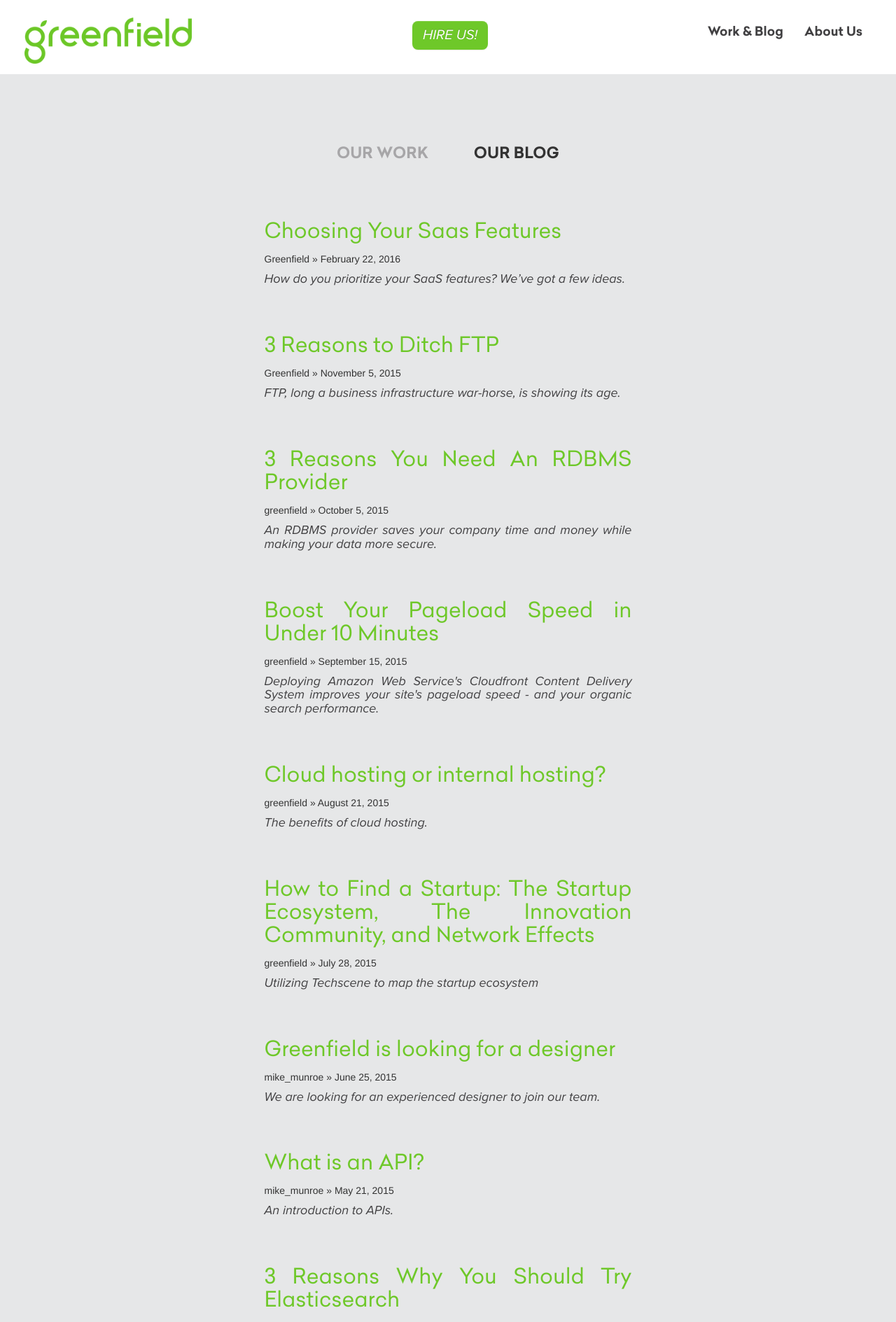
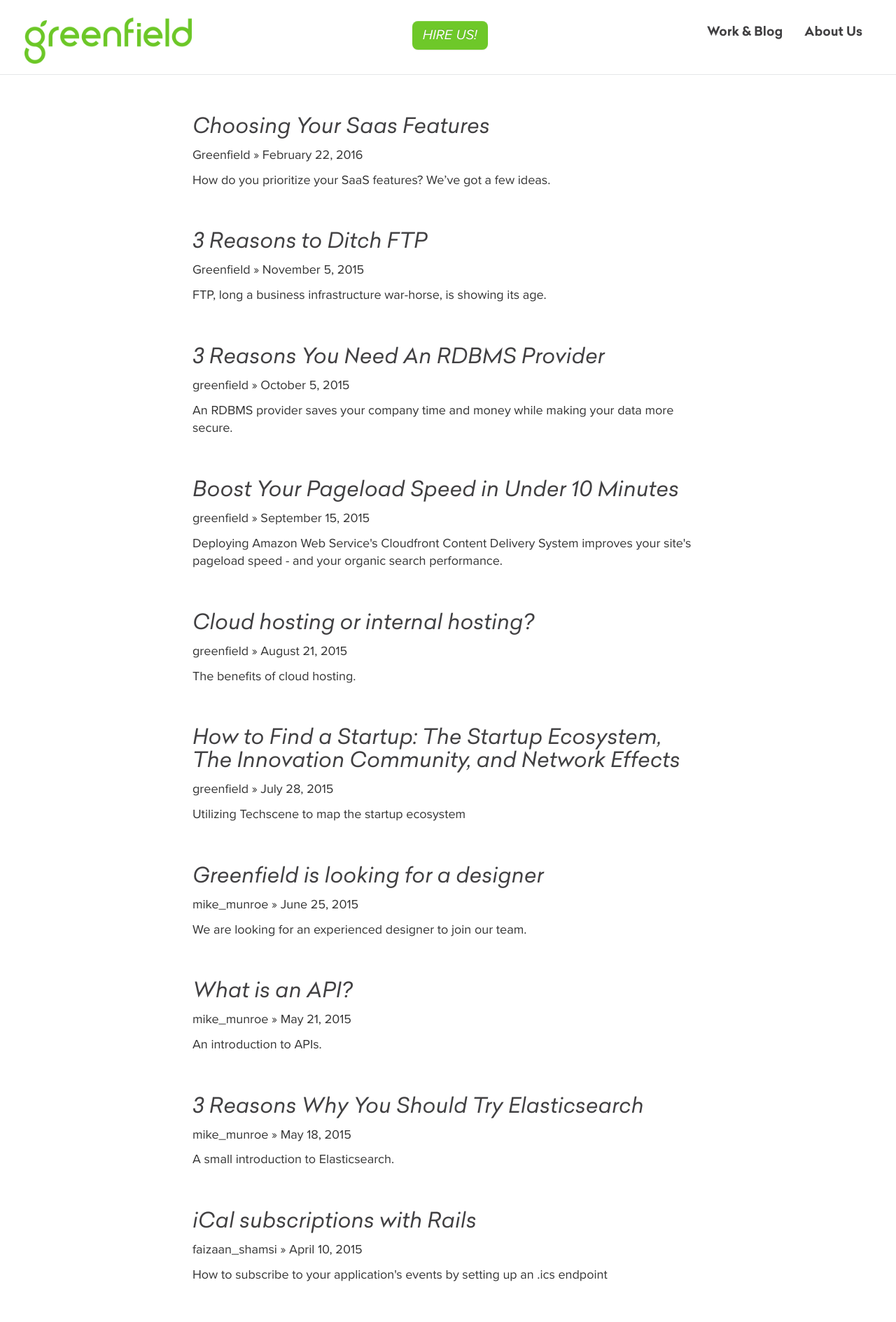
Before and after one commit to greenfieldhq/greenfieldhq.github.io, a Jekyll site: the page built from blog-home.html, in a window 1280 px wide. Shown: the top 1889 px of the page at 70% size. Built offline with Jekyll 4.4.1, drawn with Linux system fonts in a browser that asks for light colours; nearby versions of some CDN libraries.

Commit message:
I think I prefere a white background for the blog index

```diff
--- a/_includes/JB/posts_collate
+++ b/_includes/JB/posts_collate
@@ -1,5 +1,6 @@
-
-<div class="container blog-home">
+<section class="blog-home">
+  <div class="container">
+    <div class="row">
       <div class="col-md-12">
 
         {% if site.JB.posts_collate.provider == "custom" %}
@@ -7,17 +8,20 @@
         {% else %}
           {% for post in posts_collate  %}
 
-      <div class="col-md-6 col-md-offset-3 blog-entry">
+            <div class="col-md-8 col-md-offset-2 blog-entry">
               <a href="{{ BASE_PATH }}{{ post.url }}">
               <h2>{{ post.title }}</h2>
               </a>
               <p>{{ post.author }} &raquo; {{ post.date | date: "%B %e, %Y" }}</p>
-        <h4>{{ post.description }}</h4>
+              {{ post.description }}
             </div>
 
           {% endfor %}
         {% endif %}
+
         {% assign posts_collate = nil %}
 
       </div>
     </div>
+  </div>
+</section>
--- a/_includes/our-blog.html
+++ b/_includes/our-blog.html
@@ -48,6 +48,6 @@
 
 <div class="row title all-posts">
   <center>
-    <a href="/blog-home">All Posts</a>
+    <a href="/blog-home" class="btn-link">All Posts</a>
   </center>
 </div>
--- a/assets/css/greenfield.scss
+++ b/assets/css/greenfield.scss
@@ -9,21 +9,22 @@ $gray-base: #414042;
 $gray-light: lighten($gray-base, 40%);
 $gray-lighter: #E6E7E8;
 $font-primary: 'Celias';
+$font-primary-italic: 'Celias Italic';
+$font-primary-medium: 'Celias Medium';
 $font-primary-bold: 'Celias Bold';
+$font-secondary: 'Proxima Nova Regular';
 $font-secondary-italic: 'Proxima Nova Italic';
 $font-bold-italic: 'Proxima Nova SemiBold Italic';
 
 body {
   background-color: $gray-lighter;
+  font-family: $font-secondary;
+  font-size: 18px;
 }
 
 h1, h2, h3, h4, h5 {
   color: $gray-base;
-  font-family: $font-primary-bold;;
-}
-
-h1, h2, h3 {
-  font-family: $font-bold-italic;
+  font-family: $font-primary-italic;;
 }
 
 .btn {
@@ -84,8 +85,12 @@ section.page-body {
   font-size: 20px;
 }
 
-.navbar-right {
-  .btn-link {
+.btn-link {
+  color: $gray-base;
+}
+
+a {
+  &:hover {
     color: $gray-base;
   }
 }
@@ -296,7 +301,7 @@ section.beginning {
 
 section.approaches {
   .item {
-    color: #FFF;
+    color: $white-base;
     background-color: $brand-primary;
     font-family: $font-primary-bold;
     font-size: 12px;
@@ -333,13 +338,13 @@ section.working {
 
   p, h2 {
     margin-left: 30px;
-    color: #FFF;
+    color: $white-base;
   }
 
   .apply-now {
     margin-left: 30px;
     color: black;
-    background-color: #FFF;
+    background-color: $white-base;
   }
 
   .fa-angle-right {
@@ -390,6 +395,17 @@ section.team {
   .list-inline>li,
   .list-inline>li:first-child {
     padding: 10px 18px 10px 18px;
+  }
+}
+
+section.blog-home {
+  margin-top: 0px;
+  padding-top: 40px;
+  border-top: solid 1px $gray-lighter;
+  background-color: $white-base;
+
+  .blog-entry {
+    margin-bottom: 40px;
   }
 }
 
@@ -450,29 +466,9 @@ section.contact-us {
 }
 
 
-.contact h3, h4 {
-  text-align: center;
-  font-family: $font-secondary-italic
-}
-
-.all-posts a {
-  color: $brand-primary;
-}
-
-.blog-home {
-  text-align: justify;
-  margin-bottom: 80px;
-  h2 {
-    color: $brand-primary;
-    font-family: $font-primary;
-  }
-  a:hover {
-    color: $brand-primary;
+.contact {
+  h3, h4 {
+    text-align: center;
+    font-family: $font-secondary-italic
   }
 }
- .blog-entry {
-   margin-bottom: 40px;
-   h4 {
-     text-align: justify;
-   }
- }
--- a/blog-home.html
+++ b/blog-home.html
@@ -6,11 +6,5 @@ group: navigation
 ---
 {% include JB/setup %}
 
-<section class="page-body">
-  <div class="container">
-    {% include work-blog-title.html active="blog" %}
-  </div>
-</section>
-
 {% assign posts_collate = site.posts %}
 {% include JB/posts_collate %}
```
Also changed, not shown: portfolio/summary-judgment.md (added, +12 -0 lines). Lines whose indentation alone changed are shown as unchanged.
